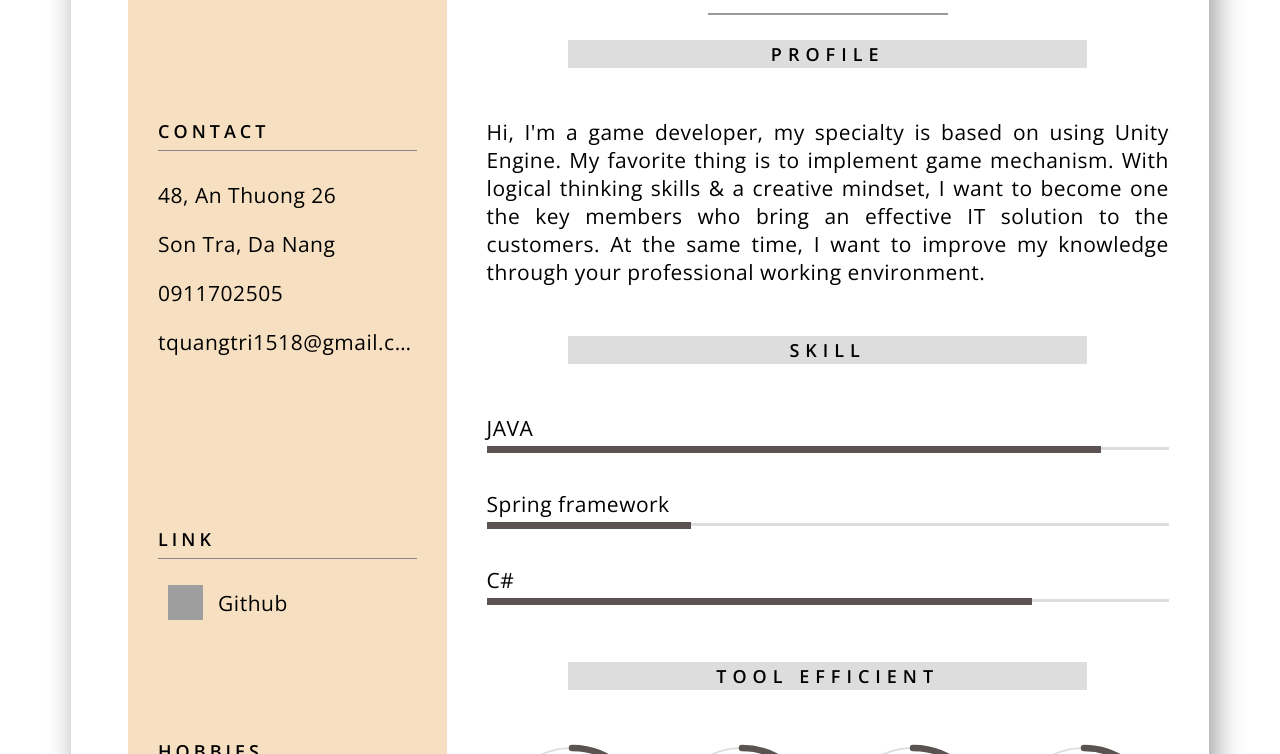
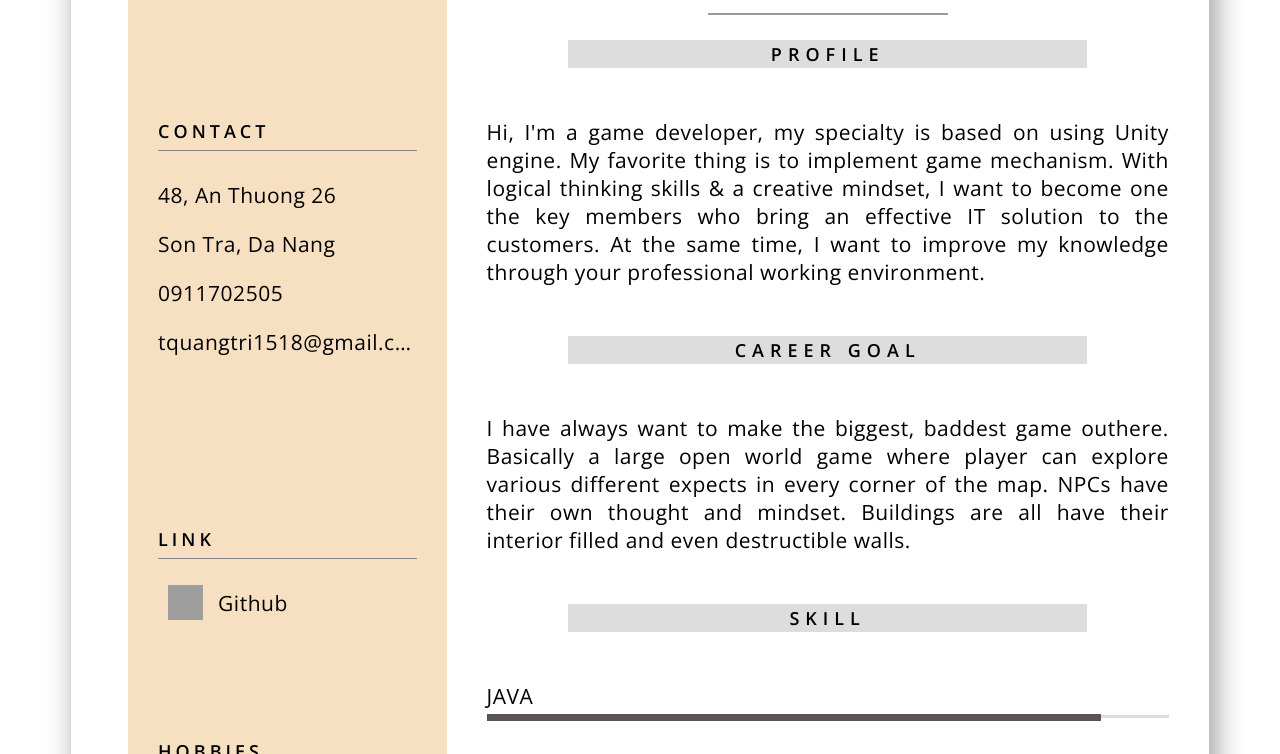
Before and after one commit to tquangtri/dn_202206_java_CV_Example_TranQuangTri, a plain HTML site: page index.html in a window 1280 px wide. Shown: the part 437-1191 px from the top of the page. Drawn offline with nearby package versions, Linux system fonts and the light colour scheme; grey boxes are pictures that could not be loaded.

Commit message:
add career goal

```diff
--- a/index.html
+++ b/index.html
@@ -46,7 +46,11 @@
         <div class="relative-block separator"></div>
         <div class="relative-block caps greyed">Profile</div>
         <p class="long-margin">
-			Hi, I'm a game developer, my specialty is based on using Unity Engine. My favorite thing is to implement game mechanism. With logical thinking skills & a creative mindset, I want to become one the key members who bring an effective IT solution to the customers. At the same time, I want to improve my knowledge through your professional working environment.
+			Hi, I'm a game developer, my specialty is based on using Unity engine. My favorite thing is to implement game mechanism. With logical thinking skills & a creative mindset, I want to become one the key members who bring an effective IT solution to the customers. At the same time, I want to improve my knowledge through your professional working environment.
+		</p>
+        <div class="relative-block caps greyed">Career goal</div>
+        <p class="long-margin">
+			I have always want to make the biggest, baddest game outhere. Basically a large open world game where player can explore various different expects in every corner of the map. NPCs have their own thought and mindset. Buildings are all have their interior filled and even destructible walls.
 		</p>
         <div class="relative-block caps greyed">Skill</div>
 
```
